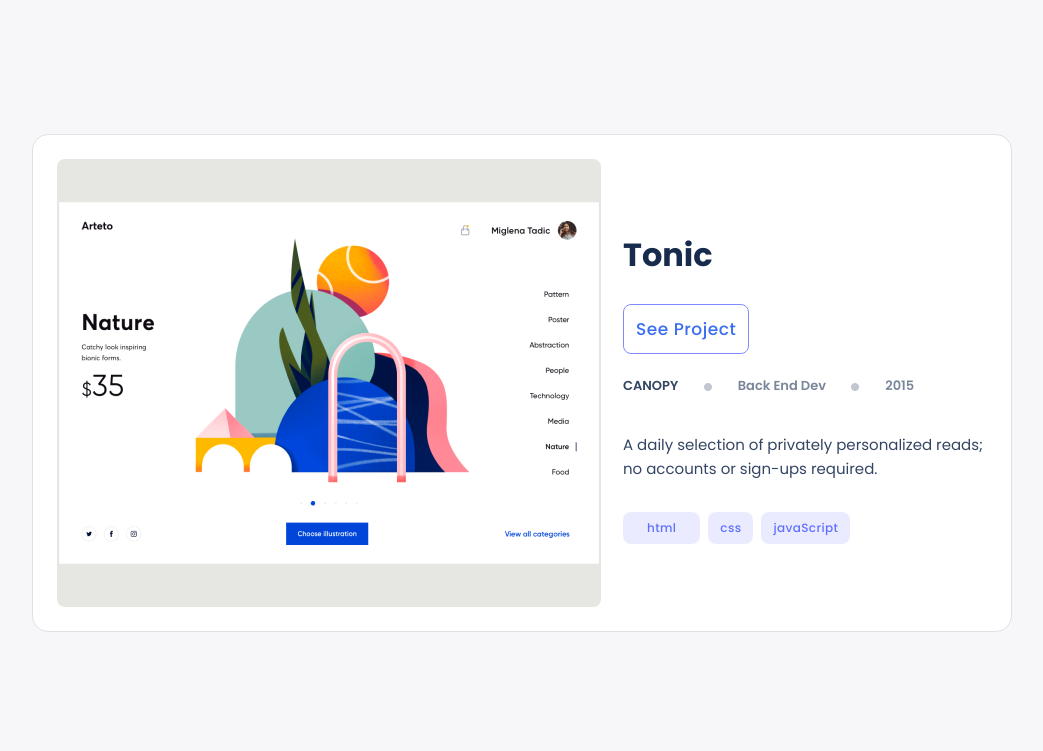
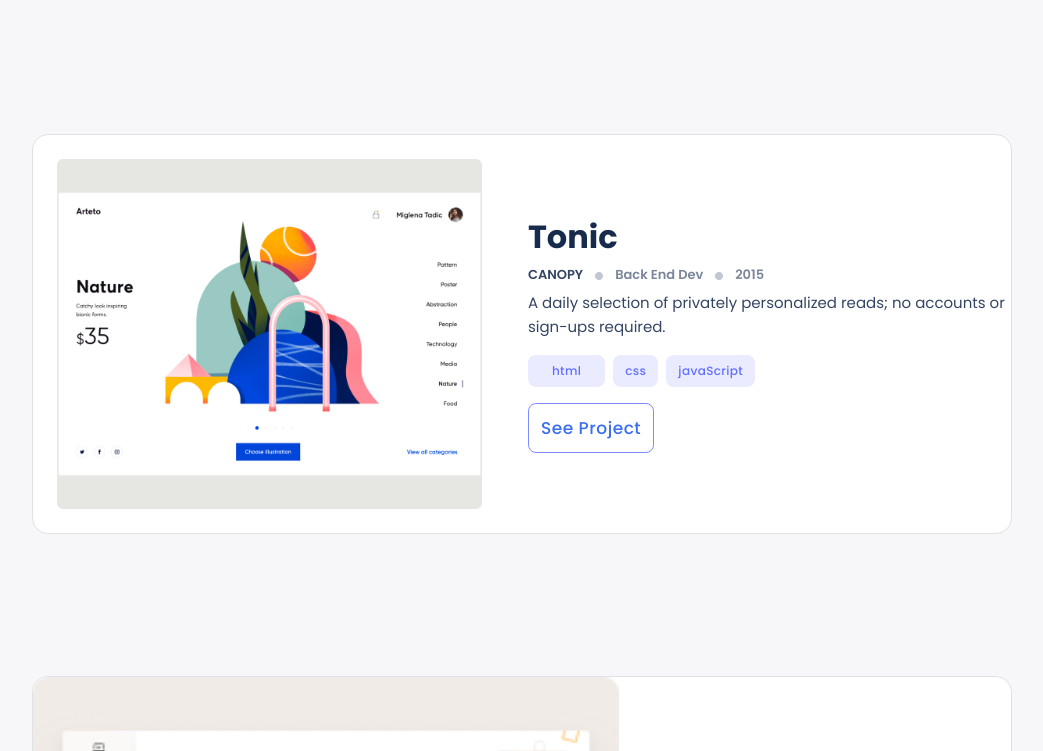
Before and after one commit to d4nQw3rty/project_portfolio, a website: page index.html in a window 1280 px wide. Shown: the part 1040-1791 px from the top of the page, without its empty margins (118-1161 px from the left). Drawn offline with Linux system fonts and the light colour scheme.

Commit message:
update
*update index.html
**update css for project section to display in desktop version

```diff
--- a/index.html
+++ b/index.html
@@ -47,11 +47,14 @@
         </div>
          <section id="main-container">
               <div class="card">
+                  <div class="right-container">
                       <div class="card-img">
                            <img class="img1" src="img/Snapshoot-Portfolio.png" alt="Porfolio Snapshot" >
                            <img class="img2" src="img/SnapshootPortfolionature.png" alt="Porfolio Snapshot" >
                       </div>
+                  </div>
                   <div class="left-container">
+                      <div>
                           <h2 class="project-title">Tonic</h2>
                           <ul class="frame-1">
                               <li class="client"><p>CANOPY</p></li>
@@ -60,6 +63,7 @@
                               <li><img src="img/Counter.png" alt="counter"></li>
                               <li class="year-label"><p>2015</p></li>
                           </ul>
+                    </div>
                        <p class="card-work-text">A daily selection
                          of privately personalized reads; no accounts or sign-ups required.
                        </p>
--- a/style.css
+++ b/style.css
@@ -620,7 +620,7 @@
   /* Inside auto layout */
 
   flex: none;
-  order: 0;
+  order: 4;
   flex-grow: 0;
 }
 
@@ -664,7 +664,7 @@
   /* Inside auto layout */
 
   flex: none;
-  order: 0;
+  order: 4;
   flex-grow: 0;
 }
 
@@ -704,7 +704,7 @@
   /* Inside auto layout */
 
   flex: none;
-  order: 0;
+  order: 4;
   flex-grow: 0;
 }
 
@@ -1232,35 +1232,77 @@
     padding: 142px 142px;
   }
 
+  .card {
+    display: flex;
+    flex-direction: row;
+    justify-content: center;
+    padding: 0;
+    gap: 22px;
+
+  }
+
   .left-container {
     /* Auto layout */
 
     display: flex;
     flex-direction: column;
     align-items: flex-start;
+
+
+    flex-grow: 0;
   }
 
-  .card {
-    flex-direction: row;
+  .right-container {
+    /* Auto layout */
+
+    display: flex;
+    align-items: flex-start;
     padding: 24px 24px;
-    gap: 22px;
   }
 
-  .card-img {
-    width: 72%;
+  .img2 {
+    width: 100%;
     height: 100%;
   }
+
   .img1 {
     display: none;
   }
-}
+
+  .project-title{
+    margin: 0;
+
+  }
+
+  .frame-1 {
+      display: flex;
+      flex-direction: row;
+      align-items: center;
+      padding: 0;
+      gap: 12px;
+      list-style: none;
+      width: 80%;
+      height: 32px;
+      justify-content: flex-start;
+      margin: 0;
+
+      /* Inside auto layout */
+
+      flex: none;
+      order: 1;
+      flex-grow: 0;
+    }
+    .card-work-text {
+      margin: 0%;
+    }
+  }
 
 @media screen and (max-width: 768px) {
   #Normal-Button-Tertiary-Enabled ul li {
     display: none;
   }
+
   .img2 {
     display: none;
   }
-
 }
```
Lines whose indentation alone changed are shown as unchanged.
